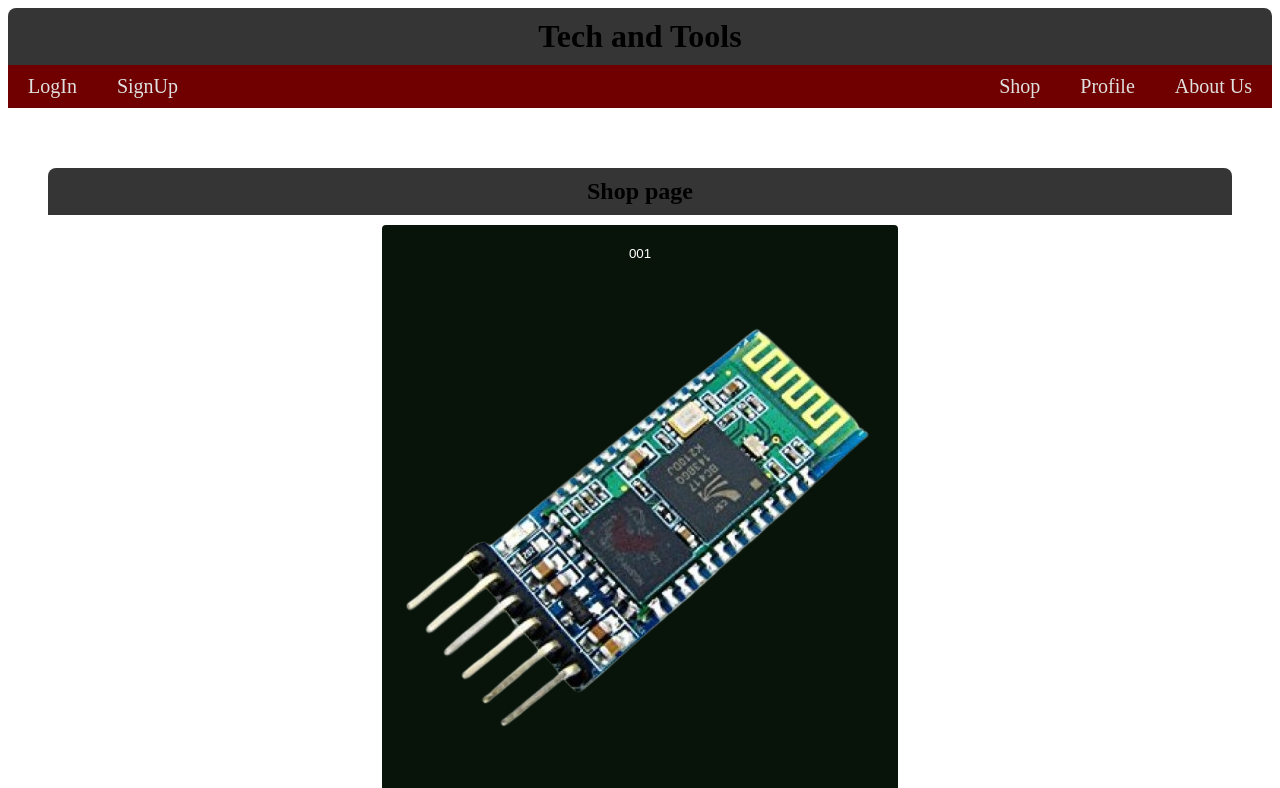
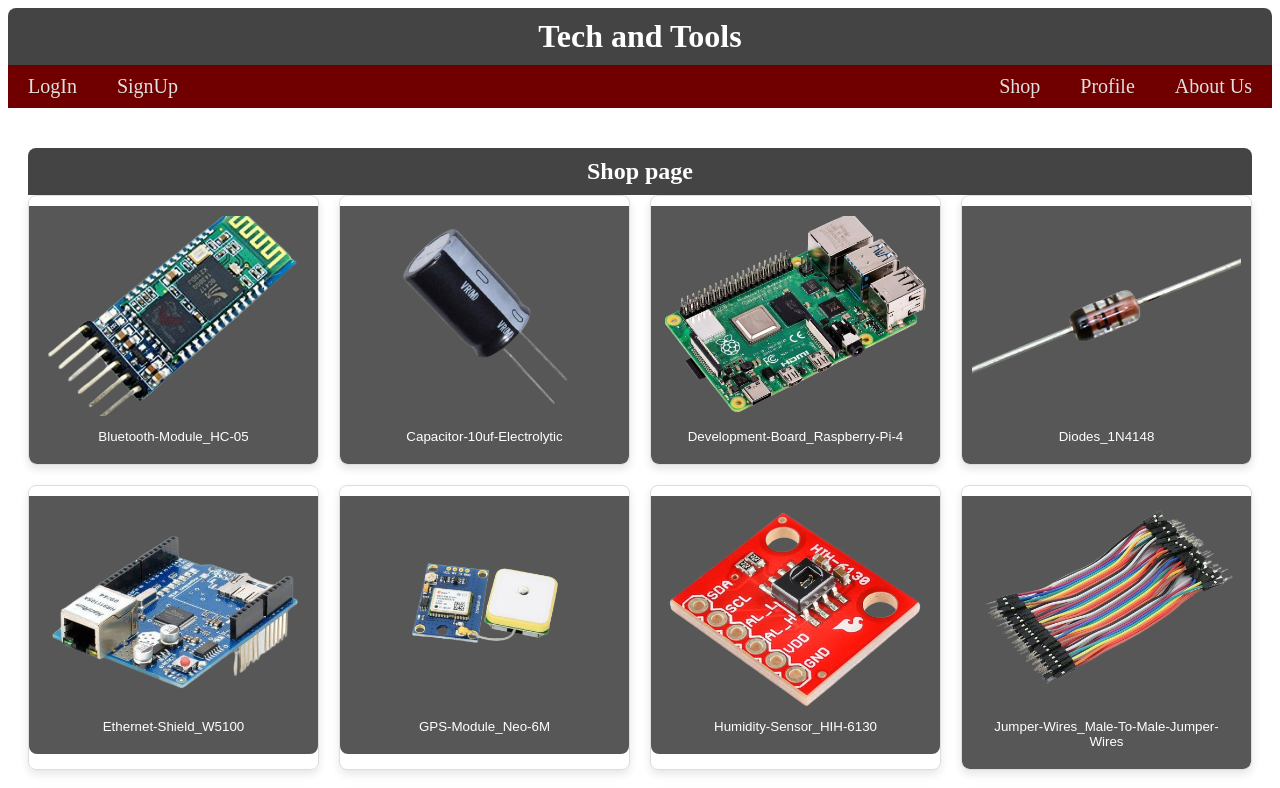
Before and after one commit to cmaongca09/BSIT-NS-3A-WEB-DEV-PROJ, a React (Create React App) app in the folder techandtoolsreact/: page / in a window 1280 px wide. Shown: the top 788 px of the page. Built offline with nearby package versions, Linux system fonts and the light colour scheme.

Commit message:
Update CSS
Update shop page and background color

```diff
--- a/techandtoolsreact/src/pages/LogIn.js
+++ b/techandtoolsreact/src/pages/LogIn.js
@@ -15,7 +15,7 @@
     padding: "20px",
     border: "1px solid #ccc",
     borderRadius: "10px",
-    backgroundColor: "#686868",
+    backgroundColor: "#aaaaaa",
     textAlign: "left",
   };
 
--- a/techandtoolsreact/src/pages/Profile.css
+++ b/techandtoolsreact/src/pages/Profile.css
@@ -1,8 +1,8 @@
 /* Add this CSS for styling the Profile component */
 
 h1 {
-  background-color: #353535;
-  color: rgb(0, 0, 0);
+  background-color: #444444;
+  color: rgb(255, 255, 255);
   padding: 10px;
   margin: 0;
   border-radius: 8px 8px 0 0;
@@ -33,7 +33,7 @@
 
 button {
   padding: 8px;
-  background-color: #081409;
+  background-color: #3f3f3f;
   color: white;
   border: none;
   border-radius: 4px;
@@ -42,7 +42,7 @@
 }
 
 button:hover {
-  background-color: #353535;
+  background-color: #a81010;
 }
 
 table {
--- a/techandtoolsreact/src/pages/Shop.css
+++ b/techandtoolsreact/src/pages/Shop.css
@@ -1,52 +1,48 @@
-/* Add this CSS for styling the Shop component */
+/* Shop.css */
 
 section {
-  background-color: #ffffff;
-  padding: 20px;
   text-align: center;
 }
 
 h1 {
-  color: #ffffff;
+  color: #727272;
 }
 
-button {
-  background-color: #888888;
-  color: rgb(0, 0, 0);
-  border: none;
-  padding: 10px;
-  margin: 10px;
-  cursor: pointer;
-  border-radius: 5px;
+.product-grid {
+  display: grid;
+  grid-template-columns: repeat(auto-fill, minmax(250px, 1fr));
+  gap: 20px;
 }
 
-button:hover {
-  background-color: #b63535;
+.product {
+  border: 1px solid #ddd;
+  border-radius: 8px;
+  overflow: hidden;
+  box-shadow: 0 4px 8px rgba(0, 0, 0, 0.1);
+  transition: transform 0.3s ease-in-out;
 }
 
-img {
-  max-width: 100%;
-  height: auto;
-  border-radius: 5px;
-  margin-top: 10px;
+.product:hover {
+  transform: scale(1.05);
 }
 
-/* Style for the ProductModal */
-.product-modal {
-  display: flex;
-  flex-direction: column;
-  align-items: center;
+.product button {
+  width: 100%;
+  padding: 10px;
+  background-color: #575757;
+  color: white;
+  border: none;
+  border-radius: 0 0 8px 8px;
+  cursor: pointer;
 }
 
-.product-modal img {
-  max-width: 100%;
-  border-radius: 5px;
+.product img {
+  width: 100%;
+  height: 200px; /* Adjust the height as needed */
+  object-fit: cover;
+  border-radius: 8px 8px 0 0;
 }
 
-.product-details {
-  margin-top: 10px;
+.product p {
+  margin: 10px;
 }
-
-.product-details p {
-  margin: 5px 0;
-}
--- a/techandtoolsreact/src/pages/Shop.js
+++ b/techandtoolsreact/src/pages/Shop.js
@@ -19,10 +19,10 @@
   return (
     <section>
       <h1>Shop page</h1>
+      <div className="product-grid">
         {SampleProducts.map((product, index) => (
-        <div key={index}>
+          <div className="product" key={index}>
             <button onClick={() => openModal(product)}>
-            <p>{product.id}</p>
               <img
                 src={require(`../imgassets/${product.imageurl}`)}
                 alt={product.name}
@@ -31,6 +31,7 @@
             </button>
           </div>
         ))}
+      </div>
 
       <ProductModal
         isOpen={isModalOpen}
--- a/techandtoolsreact/src/pages/SignUp.js
+++ b/techandtoolsreact/src/pages/SignUp.js
@@ -21,13 +21,13 @@
   };
 
   const formStyle = {
-    height: "485px",
+    height: "450px",
     width: "300px",
     marginaTop: "50px",
     padding: "30px",
     border: "1px solid #ccc",
     borderRadius: "10px",
-    backgroundColor: "#686868",
+    backgroundColor: "#b8b8b8",
     textAlign: "left",
   };
 
```
Lines whose indentation alone changed are shown as unchanged.
